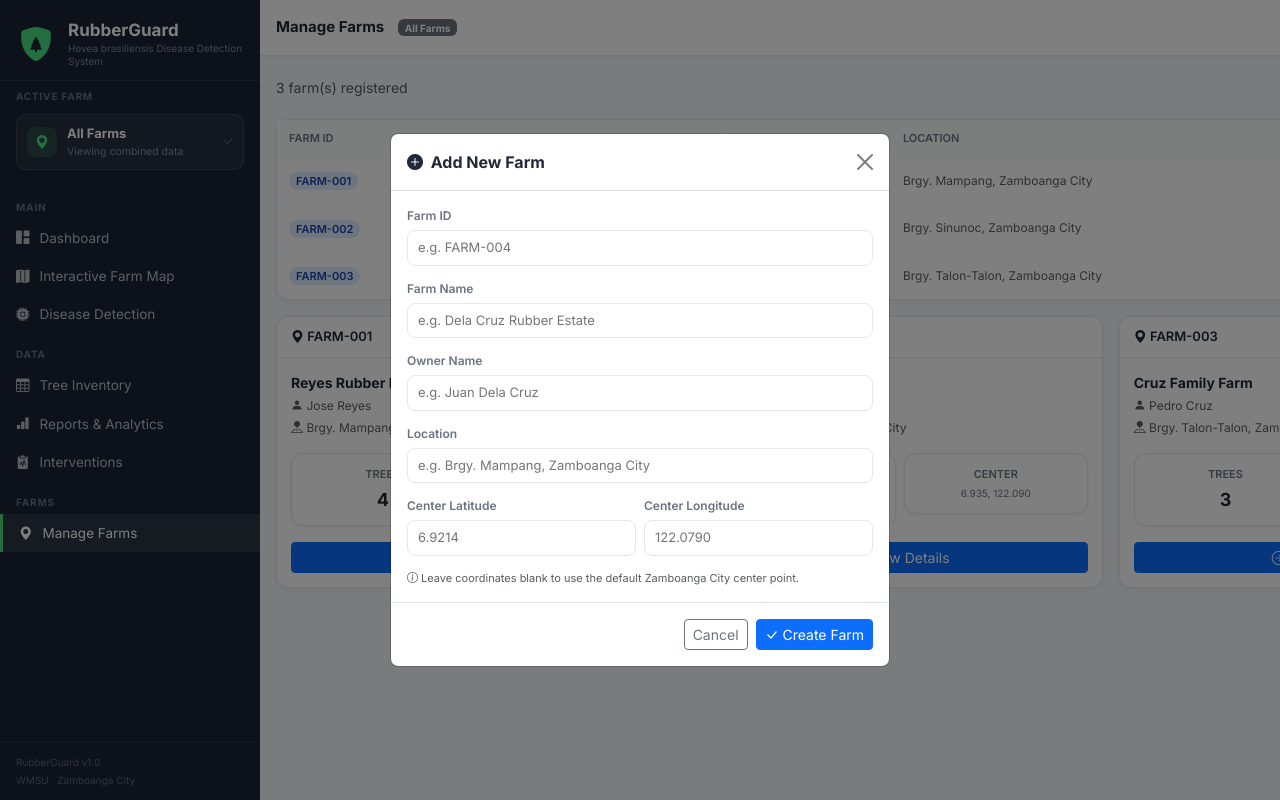
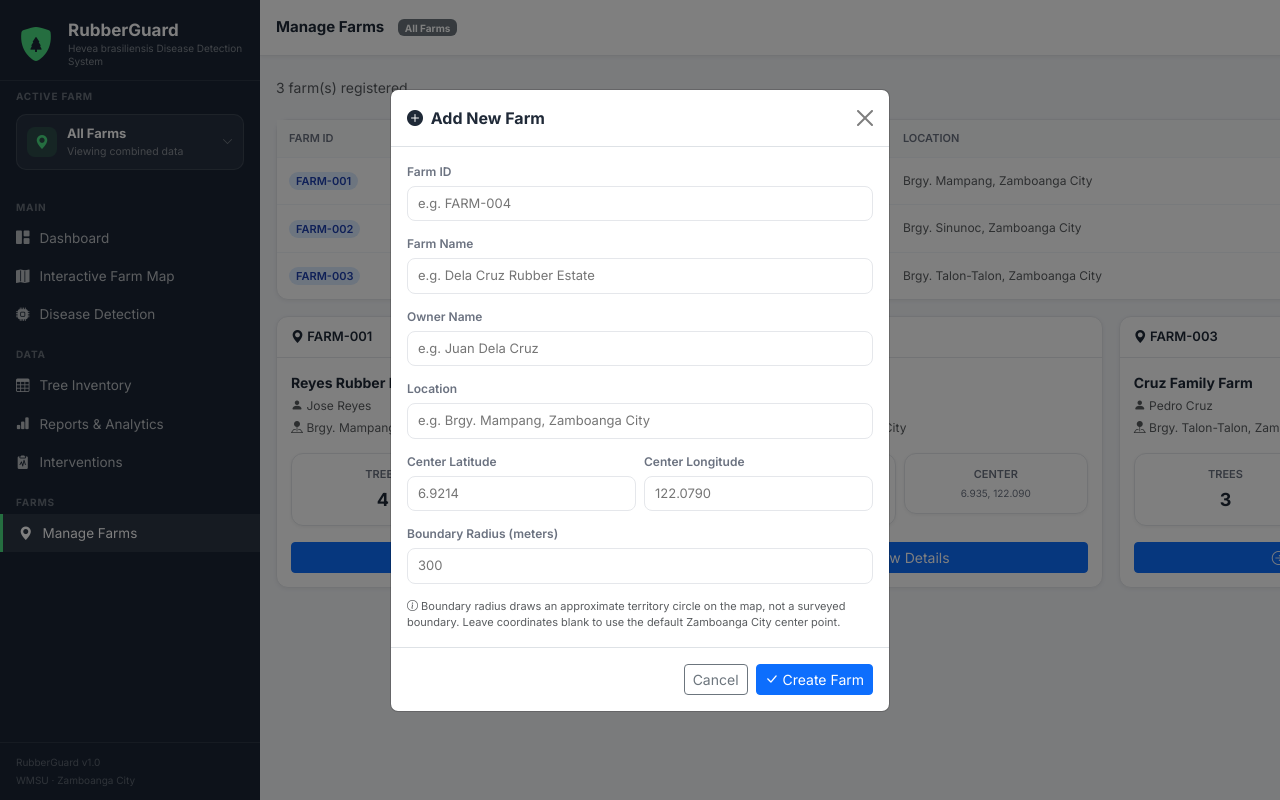
Before and after one commit to Ponkan2077/CS2616, a Django app: page /farms/ in a window 1280 px wide, after a click on "Add Farm". Run offline with Django 5.2, Linux system fonts and the light colour scheme; a user stored in the database is signed in; data comes from the database, SQL or seed files in the repository.

Commit message:
Add boundary radius input field to farm list
Added input field for boundary radius with placeholder.

```diff
--- a/templates/farm_list.html
+++ b/templates/farm_list.html
@@ -139,8 +139,12 @@
               </div>
             </div>
           </div>
+          <div class="auth-field">
+            <label for="boundary_radius_m">Boundary Radius (meters)</label>
+            <input type="number" step="1" min="50" name="boundary_radius_m" id="boundary_radius_m" class="form-control-rg" placeholder="300">
+          </div>
           <div class="text-muted" style="font-size:11px;">
-            <i class="bi bi-info-circle"></i> Leave coordinates blank to use the default Zamboanga City center point.
+            <i class="bi bi-info-circle"></i> Boundary radius draws an approximate territory circle on the map, not a surveyed boundary. Leave coordinates blank to use the default Zamboanga City center point.
           </div>
         </div>
         <div class="modal-footer">
```
